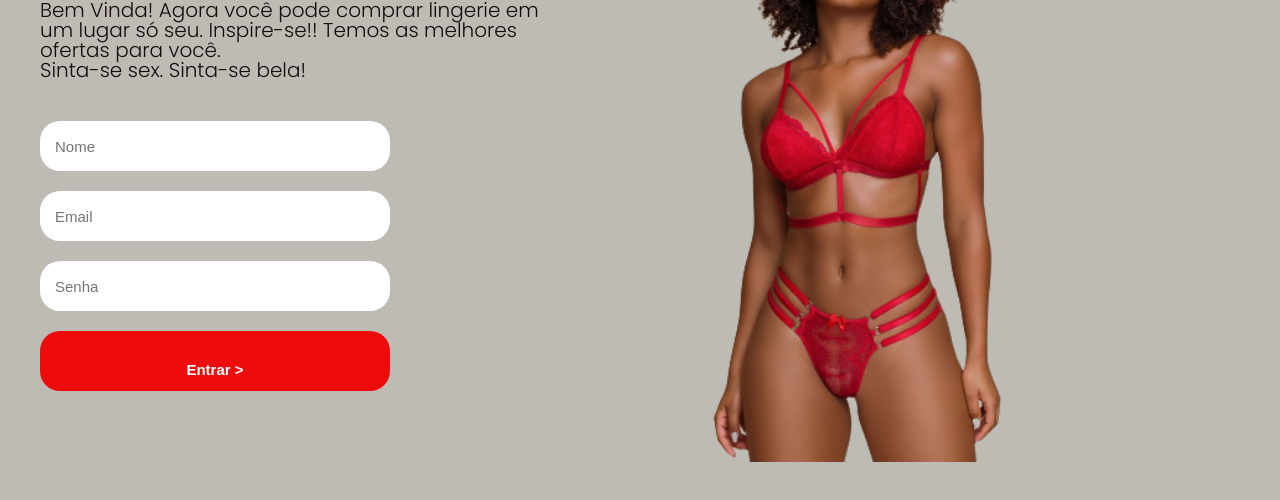
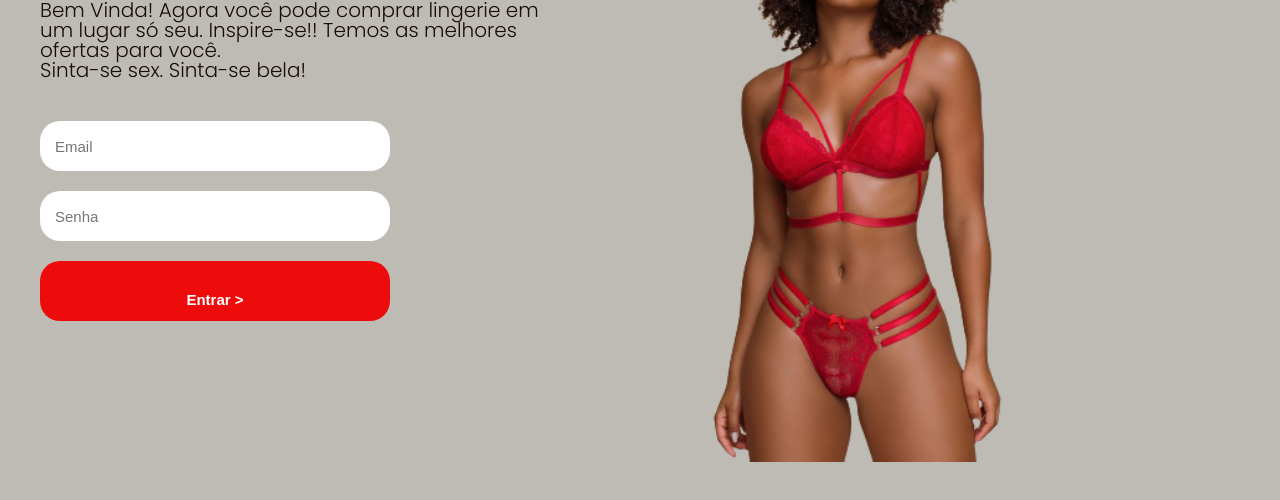
Before and after one commit to brunamedeirooos/projeto_loja_cereja, a plain HTML site: page index.html in a window 1280 px wide. Shown: the part 300-800 px from the top of the page. Drawn offline with Linux system fonts and the light colour scheme.

Commit message:
atualizando pagina de login

```diff
--- a/index.html
+++ b/index.html
@@ -43,7 +43,7 @@
             </p>
 
             <form>
-                <input type="text" placeholder="Nome">
+
                 <input type="email" placeholder="Email">
                 <input type="password" placeholder="Senha">
                 <input type="submit" value="Entrar >">
```
